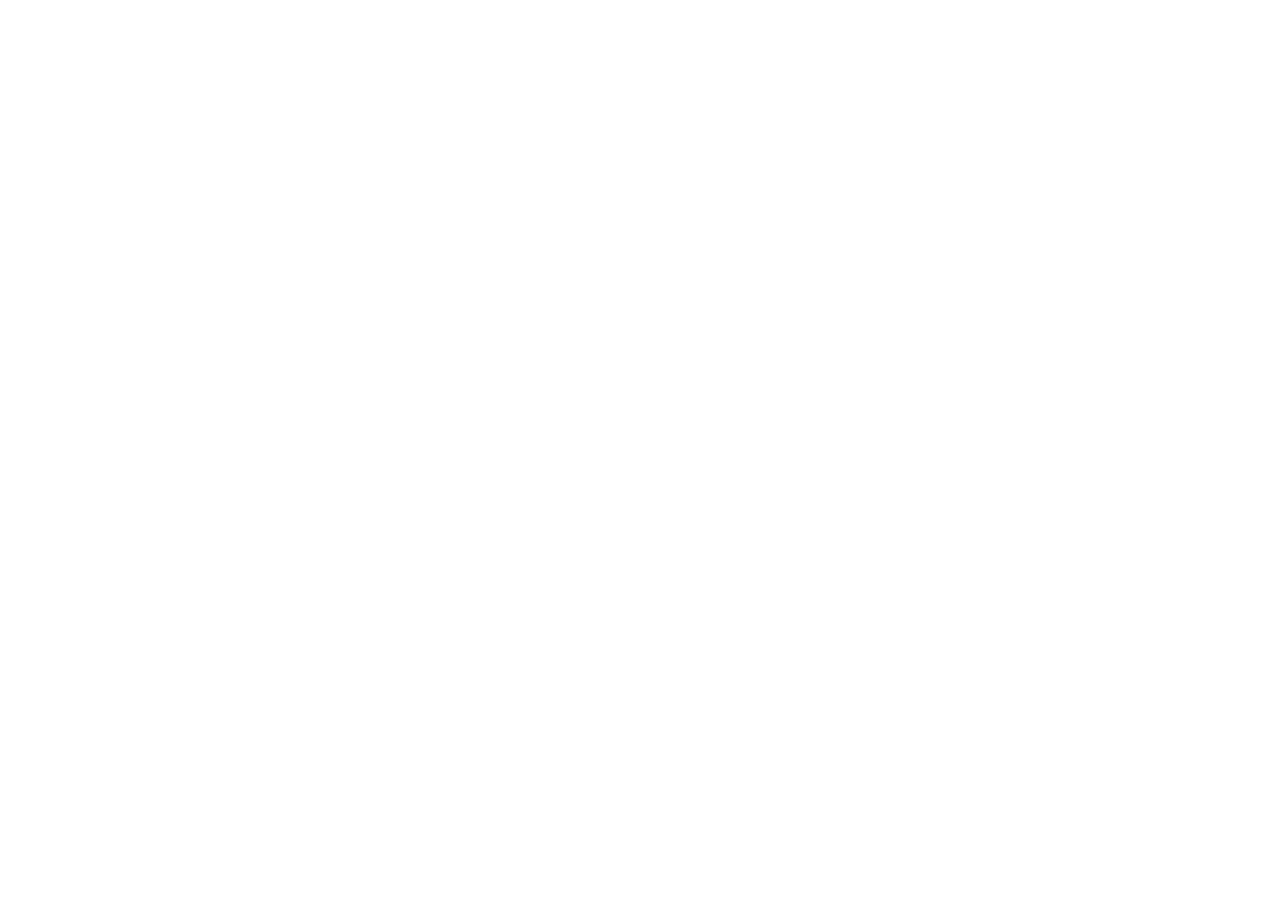
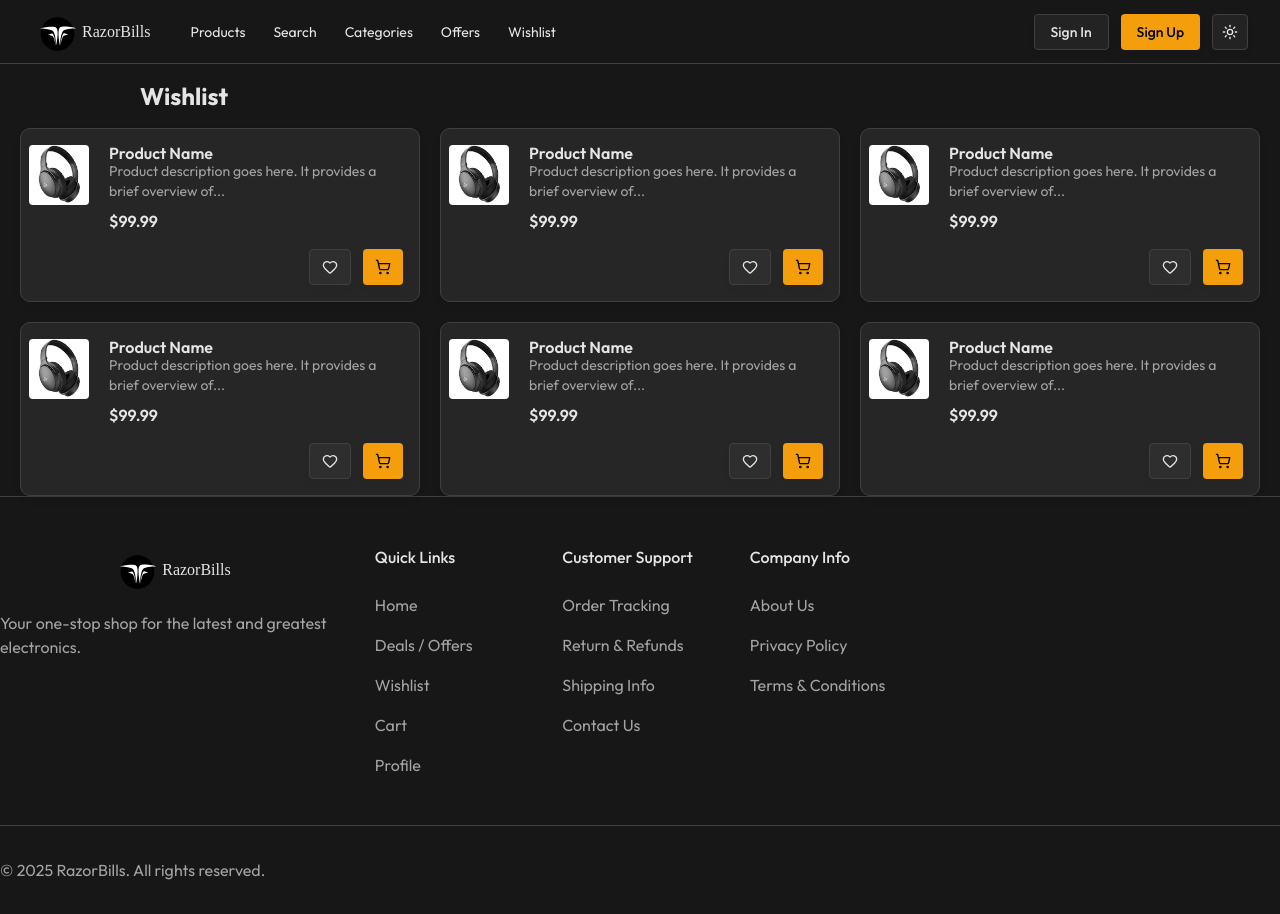
Before and after one commit to muhammed-radin/razorbills, a React (Vite) app: page /#/wishlist in a window 1280 px wide. Before the commit this address had no page. Before the commit the page ends 800 px from the top, so only its background shows below. Built offline with nearby package versions, Linux system fonts and the light colour scheme; a web font is replaced by a local one.

Commit message:
Add Wishlist page

```diff
--- a/src/components/navbar-02/nav-menu.jsx
+++ b/src/components/navbar-02/nav-menu.jsx
@@ -32,7 +32,7 @@
       </NavigationMenuItem>
       <NavigationMenuItem>
         <NavigationMenuLink asChild>
-          <Link to="#">Contact</Link>
+          <Link to="/wishlist">Wishlist</Link>
         </NavigationMenuLink>
       </NavigationMenuItem>
     </NavigationMenuList>
--- /dev/null
+++ b/src/pages/wishlist/Wishlist.jsx
@@ -0,0 +1,17 @@
+import React from 'react'
+import HorizontalProductCard from "@/components/horizontal-card/horizontal-card"
+export default function Wishlist() {
+  return (
+    <div>
+        <h1 className='text-2xl font-bold ml-35 my-4'>Wishlist</h1>
+        <div className='flex flex-wrap gap-5 justify-center'>
+            <HorizontalProductCard/>
+             <HorizontalProductCard/>
+              <HorizontalProductCard/>
+               <HorizontalProductCard/>
+                <HorizontalProductCard/>
+                 <HorizontalProductCard/>
+        </div>
+    </div>
+  )
+}
--- a/src/router/Router.jsx
+++ b/src/router/Router.jsx
@@ -1,13 +1,14 @@
-import React from 'react'
-import { Route, Routes } from 'react-router-dom'
-import App from '../App'
-import HomePage from '../pages/home/page'
-import LoginPage from '@/pages/login/page'
-import SignUpPage from '@/pages/signup/page'
-import ProductSearchPage from '@/pages/search/page'
-import ProductDetailsPage from '@/pages/product/page'
-import CartPage from '@/pages/cart/page'
-import PrivacyPolicyPage from '@/pages/privacy/page'
+import React from "react";
+import { Route, Routes } from "react-router-dom";
+import App from "../App";
+import HomePage from "../pages/home/page";
+import LoginPage from "@/pages/login/page";
+import SignUpPage from "@/pages/signup/page";
+import ProductSearchPage from "@/pages/search/page";
+import ProductDetailsPage from "@/pages/product/page";
+import CartPage from "@/pages/cart/page";
+import PrivacyPolicyPage from "@/pages/privacy/page";
+import Wishlist from "@/pages/wishlist/Wishlist";
 
 export default function Router() {
   return (
@@ -20,7 +21,8 @@
         <Route path="login" element={<LoginPage />} />
         <Route path="signup" element={<SignUpPage />} />
         <Route path="privacy" element={<PrivacyPolicyPage />} />
+        <Route path="wishlist" element={<Wishlist />} />
       </Route>
     </Routes>
-  )
+  );
 }
```
